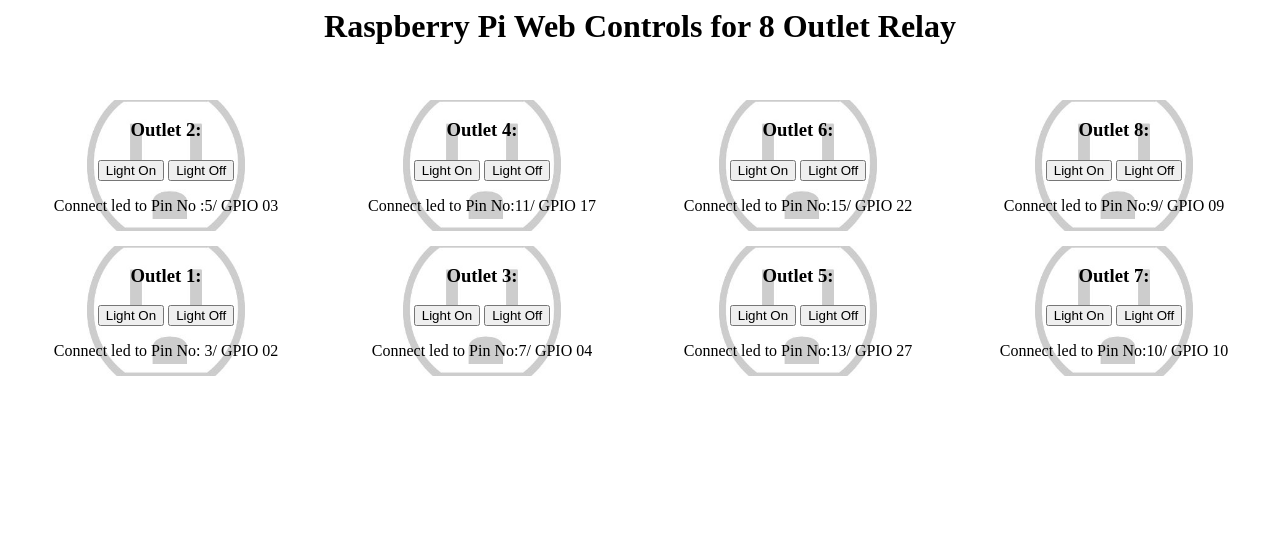
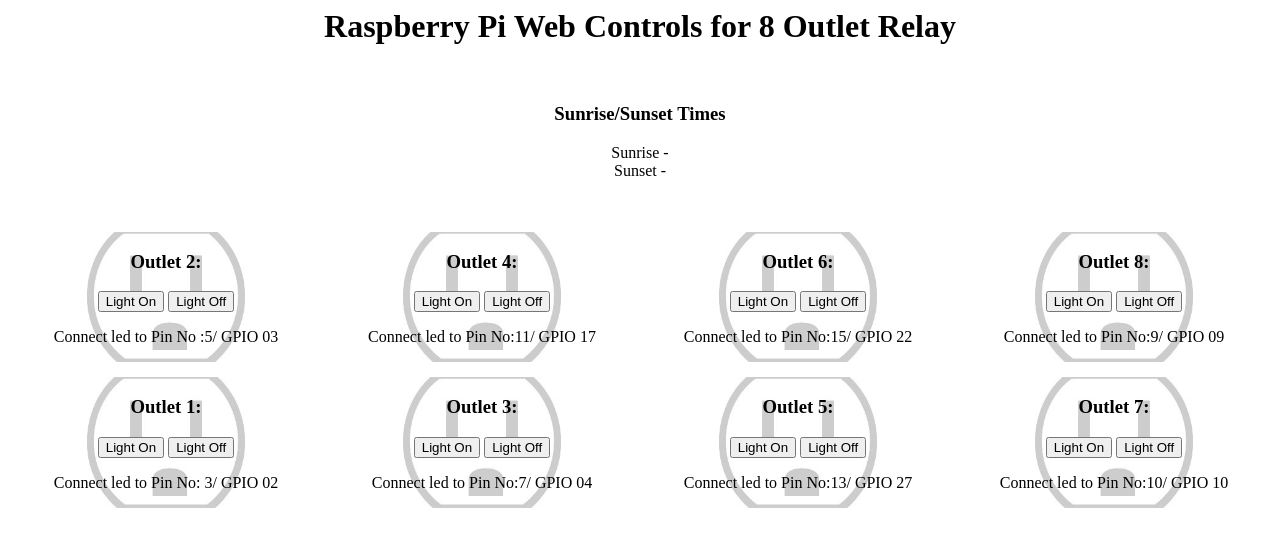
Before and after one commit to BurlyNerdGetsTheWorm/Coop_Automation, a PHP site: page / in a window 1280 px wide. Shown: the top 547 px of the page. Run offline with PHP 8.4, Linux system fonts and the light colour scheme; data that the repository does not hold is empty.

Commit message:
Added API call to display Sunrise and Sunset times

```diff
--- a/index.php
+++ b/index.php
@@ -1,7 +1,8 @@
 <html>
 <head>
 <link href="site.css" rel="stylesheet">
-<div align="center"> <h1>Raspberry Pi Web Controls for 8 Outlet Relay</h1>
+<div align="center">
+<h1>Raspberry Pi Web Controls for 8 Outlet Relay</h1>
 </div>
 </head>
 <?php
@@ -75,6 +76,16 @@
 
 <div align="center">
 
+<h3>Sunrise/Sunset Times</h3>
+<p>
+<?php
+$url = "https://apps.tsa.dhs.gov/MyTSAWebService/GetEventInfo.ashx?eventtype=sunrise_sunset&airportcode=FNT&output=json";
+$data = json_decode(file_get_contents($url),true);
+echo "Sunrise - ",$data[Sunrise],"<br />";
+echo "Sunset - ",$data[Sunset];
+?>
+</p><br /><br />
+
 <form method="post">
 
 <div id="Outlet2Group" class="toprow firstrow">
```
